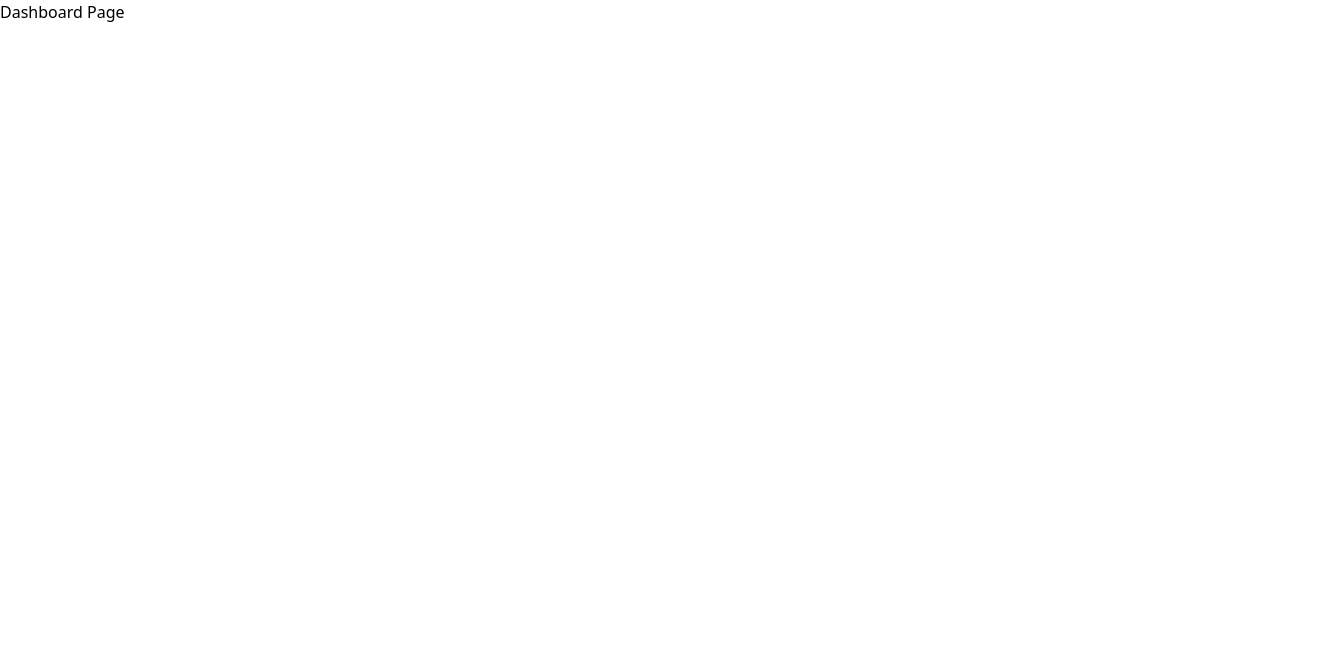
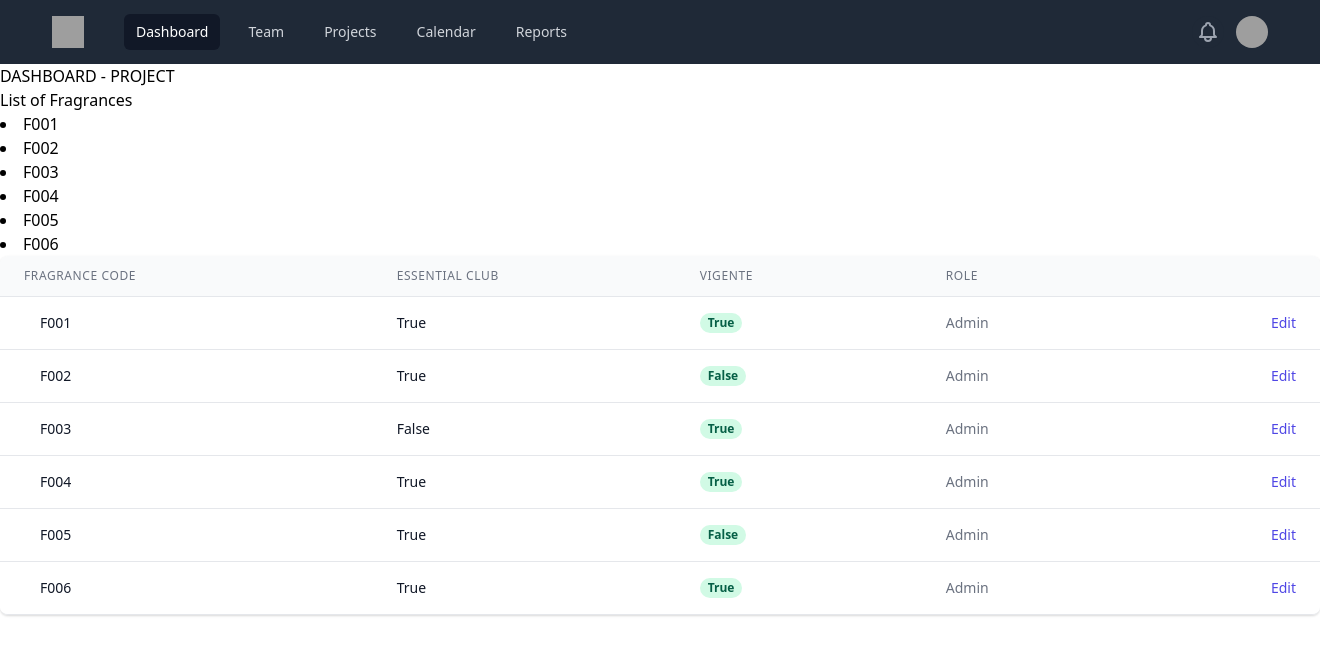
Before and after one commit to andresnino1/fragrances, a Django app: page /dashboard/ in a window 1320 px wide; the page is wider, and only the part inside the window is pictured. Before the commit the part shown is almost empty. Shown: the top 655 px of that part. Run offline with Django 3.2, Linux system fonts and the light colour scheme; data comes from the database, SQL or seed files in the repository; both versions use the stored data as it was after the commit; grey boxes are pictures that could not be loaded.

Commit message:
Implementation of views

```diff
--- a/fragrances/admin.py
+++ b/fragrances/admin.py
@@ -15,8 +15,8 @@ class CustomUserAdmin(UserAdmin):
     # add_fieldsets = UserAdmin.add_fieldsets + ((None,{'fields':('age',)}),)
 
 
+admin.site.register(FragrancesModel)
 admin.site.register(CustomUser, CustomUserAdmin)
-admin.site.register(FragrancesModel)
 admin.site.register(ApplicationModel)
 admin.site.register(FirstFamilyModel)
 admin.site.register(SecondFamilyModel)
--- a/fragrances/templates/base.html
+++ b/fragrances/templates/base.html
@@ -0,0 +1,20 @@
+<html>
+<head>
+    <meta charset="UTF-8">
+    <meta name="viewport"
+          content="width=device-width, user-scalable=no, initial-scale=1.0, maximum-scale=1.0, minimum-scale=1.0">
+    <meta http-equiv="X-UA-Compatible" content="ie=edge">
+    <title>Document</title>
+    <link href="https://unpkg.com/tailwindcss@^2/dist/tailwind.min.css" rel="stylesheet">
+</head>
+<body>
+{% include 'navbar.html' %}
+
+{% block content %}
+
+
+{% endblock content %}
+
+
+</body>
+</html>
--- a/fragrances/templates/dashboard.html
+++ b/fragrances/templates/dashboard.html
@@ -1,12 +1,94 @@
+{% extends 'base.html' %}
 
-<html lang="en">
-<head>
-    <meta charset="UTF-8">
-    <meta name="viewport" content="width=device-width, initial-scale=1.0">
-    <title>Dashboard</title>
-    <link href="https://unpkg.com/tailwindcss@^2/dist/tailwind.min.css" rel="stylesheet">
-</head>
-<body>
-    <p>Dashboard Page</p>
-</body>
-</html>
+{% block content %}
+    <h1>DASHBOARD - PROJECT</h1>
+    <p>List of Fragrances</p>
+
+    <!-- En esta parte del se hace un recorrido por la lista de fragrancias y se imprimen -->
+
+    {% for f in fragrance_list %}
+
+        <li>{{ f.fragrance_code }}</li>
+
+    {% endfor %}
+
+
+    <!-- This example requires Tailwind CSS v2.0+ -->
+    <div class="flex flex-col">
+        <div class="-my-2 overflow-x-auto sm:-mx-6 lg:-mx-8">
+            <div class="py-2 align-middle inline-block min-w-full sm:px-6 lg:px-8">
+                <div class="shadow overflow-hidden border-b border-gray-200 sm:rounded-lg">
+                    <table class="min-w-full divide-y divide-gray-200">
+                        <thead class="bg-gray-50">
+                        <tr>
+                            <th scope="col"
+                                class="px-6 py-3 text-left text-xs font-medium text-gray-500 uppercase tracking-wider">
+                                Fragrance Code
+                            </th>
+                            <th scope="col"
+                                class="px-2 py-3 text-left text-xs font-medium text-gray-500 uppercase tracking-wider">
+                                Essential Club
+                            </th>
+                            <th scope="col"
+                                class="px-6 py-3 text-left text-xs font-medium text-gray-500 uppercase tracking-wider">
+                                Vigente
+                            </th>
+                            <th scope="col"
+                                class="px-6 py-3 text-left text-xs font-medium text-gray-500 uppercase tracking-wider">
+                                Role
+                            </th>
+                            <th scope="col" class="relative px-6 py-3">
+                                <span class="sr-only">Edit</span>
+                            </th>
+                        </tr>
+                        </thead>
+                        <tbody class="bg-white divide-y divide-gray-200">
+
+                        <!-- INICIO DEL LA LISTA DE FRAGANCIAS -->
+
+
+                        {% for f in fragrance_list %}
+
+
+                            <tr>
+                                <td class="px-6 py-4 whitespace-nowrap">
+                                    <div class="flex items-center">
+                                        <div class="ml-4">
+                                            <div class="text-sm font-medium text-gray-900">
+                                                {{ f.fragrance_code }}
+                                            </div>
+                                        </div>
+                                    </div>
+                                </td>
+                                <td class="px-2 py-4 whitespace-nowrap">
+                                    <div class="text-sm text-gray-900">{{ f.essential_club }}</div>
+                                </td>
+                                <td class="px-6 py-4 whitespace-nowrap">
+                <span class="px-2 inline-flex text-xs leading-5 font-semibold rounded-full bg-green-100 text-green-800">
+                  {{ f.vigente }}
+                </span>
+                                </td>
+                                <td class="px-6 py-4 whitespace-nowrap text-sm text-gray-500">
+                                    Admin
+                                </td>
+                                <td class="px-6 py-4 whitespace-nowrap text-right text-sm font-medium">
+                                    <a href="#" class="text-indigo-600 hover:text-indigo-900">Edit</a>
+                                </td>
+                            </tr>
+                        {% endfor %}
+
+                        <!-- FINALIZACION DE LA LISTA DE FRAGANCIAS-->
+
+
+                        </tbody>
+                    </table>
+                </div>
+            </div>
+        </div>
+    </div>
+
+
+
+
+
+{% endblock content %}
--- /dev/null
+++ b/fragrances/templates/navbar.html
@@ -0,0 +1,145 @@
+<nav class="bg-gray-800">
+    <div class="max-w-7xl mx-auto px-4 sm:px-6 lg:px-8">
+        <div class="flex items-center justify-between h-16">
+            <div class="flex items-center">
+                <div class="flex-shrink-0">
+                    <img class="h-8 w-8" src="https://tailwindui.com/img/logos/workflow-mark-indigo-500.svg"
+                         alt="Workflow">
+                </div>
+                <div class="hidden md:block">
+                    <div class="ml-10 flex items-baseline space-x-4">
+                        <!-- Current: "bg-gray-900 text-white", Default: "text-gray-300 hover:bg-gray-700 hover:text-white" -->
+                        <a href="#"
+                           class="bg-gray-900 text-white px-3 py-2 rounded-md text-sm font-medium">Dashboard</a>
+
+                        <a href="#"
+                           class="text-gray-300 hover:bg-gray-700 hover:text-white px-3 py-2 rounded-md text-sm font-medium">Team</a>
+
+                        <a href="#"
+                           class="text-gray-300 hover:bg-gray-700 hover:text-white px-3 py-2 rounded-md text-sm font-medium">Projects</a>
+
+                        <a href="#"
+                           class="text-gray-300 hover:bg-gray-700 hover:text-white px-3 py-2 rounded-md text-sm font-medium">Calendar</a>
+
+                        <a href="#"
+                           class="text-gray-300 hover:bg-gray-700 hover:text-white px-3 py-2 rounded-md text-sm font-medium">Reports</a>
+
+                    </div>
+
+
+                </div>
+            </div>
+            <div class="hidden md:block">
+                <div class="ml-4 flex items-center md:ml-6">
+                    <button class="bg-gray-800 p-1 rounded-full text-gray-400 hover:text-white focus:outline-none focus:ring-2 focus:ring-offset-2 focus:ring-offset-gray-800 focus:ring-white">
+                        <span class="sr-only">View notifications</span>
+                        <!-- Heroicon name: bell -->
+                        <svg class="h-6 w-6" xmlns="http://www.w3.org/2000/svg" fill="none" viewBox="0 0 24 24"
+                             stroke="currentColor" aria-hidden="true">
+                            <path stroke-linecap="round" stroke-linejoin="round" stroke-width="2"
+                                  d="M15 17h5l-1.405-1.405A2.032 2.032 0 0118 14.158V11a6.002 6.002 0 00-4-5.659V5a2 2 0 10-4 0v.341C7.67 6.165 6 8.388 6 11v3.159c0 .538-.214 1.055-.595 1.436L4 17h5m6 0v1a3 3 0 11-6 0v-1m6 0H9"/>
+                        </svg>
+                    </button>
+
+                    <!-- Profile dropdown -->
+                    <div class="ml-3 relative">
+                        <div>
+                            <button class="max-w-xs bg-gray-800 rounded-full flex items-center text-sm focus:outline-none focus:ring-2 focus:ring-offset-2 focus:ring-offset-gray-800 focus:ring-white"
+                                    id="user-menu" aria-haspopup="true">
+                                <span class="sr-only">Open user menu</span>
+                                <img class="h-8 w-8 rounded-full"
+                                     src="https://images.unsplash.com/photo-1472099645785-5658abf4ff4e?ixlib=rb-1.2.1&ixid=eyJhcHBfaWQiOjEyMDd9&auto=format&fit=facearea&facepad=2&w=256&h=256&q=80"
+                                     alt="">
+                            </button>
+                        </div>
+                        <!--
+                          Profile dropdown panel, show/hide based on dropdown state.
+
+                          Entering: "transition ease-out duration-100"
+                            From: "transform opacity-0 scale-95"
+                            To: "transform opacity-100 scale-100"
+                          Leaving: "transition ease-in duration-75"
+                            From: "transform opacity-100 scale-100"
+                            To: "transform opacity-0 scale-95"
+                        -->
+
+                    </div>
+                </div>
+            </div>
+            <div class="-mr-2 flex md:hidden">
+                <!-- Mobile menu button -->
+                <button class="bg-gray-800 inline-flex items-center justify-center p-2 rounded-md text-gray-400 hover:text-white hover:bg-gray-700 focus:outline-none focus:ring-2 focus:ring-offset-2 focus:ring-offset-gray-800 focus:ring-white">
+                    <span class="sr-only">Open main menu</span>
+                    <!--
+                      Heroicon name: menu
+
+                      Menu open: "hidden", Menu closed: "block"
+                    -->
+                    <svg class="block h-6 w-6" xmlns="http://www.w3.org/2000/svg" fill="none" viewBox="0 0 24 24"
+                         stroke="currentColor" aria-hidden="true">
+                        <path stroke-linecap="round" stroke-linejoin="round" stroke-width="2"
+                              d="M4 6h16M4 12h16M4 18h16"/>
+                    </svg>
+                    <!--
+                      Heroicon name: x
+
+                      Menu open: "block", Menu closed: "hidden"
+                    -->
+                    <svg class="hidden h-6 w-6" xmlns="http://www.w3.org/2000/svg" fill="none" viewBox="0 0 24 24"
+                         stroke="currentColor" aria-hidden="true">
+                        <path stroke-linecap="round" stroke-linejoin="round" stroke-width="2"
+                              d="M6 18L18 6M6 6l12 12"/>
+                    </svg>
+                </button>
+            </div>
+        </div>
+    </div>
+
+    <!--
+      Mobile menu, toggle classes based on menu state.
+
+      Open: "block", closed: "hidden"
+    -->
+    <div class="hidden md:hidden">
+        <div class="px-2 pt-2 pb-3 space-y-1 sm:px-3">
+            <!-- Current: "bg-gray-900 text-white", Default: "text-gray-300 hover:bg-gray-700 hover:text-white" -->
+            <a href="#"
+               class="bg-gray-900 text-white block px-3 py-2 rounded-md text-base font-medium">Dashboard</a>
+
+            <a href="#"
+               class="text-gray-300 hover:bg-gray-700 hover:text-white block px-3 py-2 rounded-md text-base font-medium">Team</a>
+
+            <a href="#"
+               class="text-gray-300 hover:bg-gray-700 hover:text-white block px-3 py-2 rounded-md text-base font-medium">Projects</a>
+
+            <a href="#"
+               class="text-gray-300 hover:bg-gray-700 hover:text-white block px-3 py-2 rounded-md text-base font-medium">Calendar</a>
+
+            <a href="#"
+               class="text-gray-300 hover:bg-gray-700 hover:text-white block px-3 py-2 rounded-md text-base font-medium">Reports</a>
+        </div>
+        <div class="pt-4 pb-3 border-t border-gray-700">
+            <div class="flex items-center px-5">
+                <div class="flex-shrink-0">
+                    <img class="h-10 w-10 rounded-full"
+                         src="https://images.unsplash.com/photo-1472099645785-5658abf4ff4e?ixlib=rb-1.2.1&ixid=eyJhcHBfaWQiOjEyMDd9&auto=format&fit=facearea&facepad=2&w=256&h=256&q=80"
+                         alt="">
+                </div>
+                <div class="ml-3">
+                    <div class="text-base font-medium leading-none text-white">Tom Cook</div>
+                    <div class="text-sm font-medium leading-none text-gray-400">tom@example.com</div>
+                </div>
+                <button class="ml-auto bg-gray-800 flex-shrink-0 p-1 rounded-full text-gray-400 hover:text-white focus:outline-none focus:ring-2 focus:ring-offset-2 focus:ring-offset-gray-800 focus:ring-white">
+                    <span class="sr-only">View notifications</span>
+                    <!-- Heroicon name: bell -->
+                    <svg class="h-6 w-6" xmlns="http://www.w3.org/2000/svg" fill="none" viewBox="0 0 24 24"
+                         stroke="currentColor" aria-hidden="true">
+                        <path stroke-linecap="round" stroke-linejoin="round" stroke-width="2"
+                              d="M15 17h5l-1.405-1.405A2.032 2.032 0 0118 14.158V11a6.002 6.002 0 00-4-5.659V5a2 2 0 10-4 0v.341C7.67 6.165 6 8.388 6 11v3.159c0 .538-.214 1.055-.595 1.436L4 17h5m6 0v1a3 3 0 11-6 0v-1m6 0H9"/>
+                    </svg>
+                </button>
+            </div>
+
+        </div>
+    </div>
+</nav>
--- a/fragrances/urls.py
+++ b/fragrances/urls.py
@@ -1,8 +1,8 @@
 from django.urls import path
-from fragrances.views import HomePageView, DashBoardView
+from fragrances.views import HomePageView, FragrancesList, DashBoardView
 
 
 urlpatterns = [
     path('', HomePageView.as_view(), name='home'),
-    path('dashboard/', DashBoardView.as_view(), name='dashboard'),
+    path('dashboard/', FragrancesList.as_view(), name='dashboard'),
 ]
--- a/fragrances/views.py
+++ b/fragrances/views.py
@@ -1,13 +1,23 @@
 from django.shortcuts import render
 from django.http import HttpResponse
-from django.views.generic import TemplateView
+from django.views.generic import TemplateView, ListView
+from .models import FragrancesModel
 
 
 # Create your views here.
 
+# esta es la vista que retorna al home
 class HomePageView(TemplateView):
     template_name = 'home.html'
 
 
+# esta es la vista que retorna al dashboard
 class DashBoardView(TemplateView):
     template_name = 'dashboard.html'
+
+
+# esta vista retorna la LISTA de fragramcias al dashboard
+class FragrancesList(ListView):
+    model = FragrancesModel
+    template_name = 'dashboard.html'
+    context_object_name = 'fragrance_list'
```
Also changed, not shown: fragrances/models.py (+8 -3 lines), fragrances/templates/foother.html (added, +10 -0 lines), fragrances/templates/home.html (+4 -11 lines), db.sqlite3.
